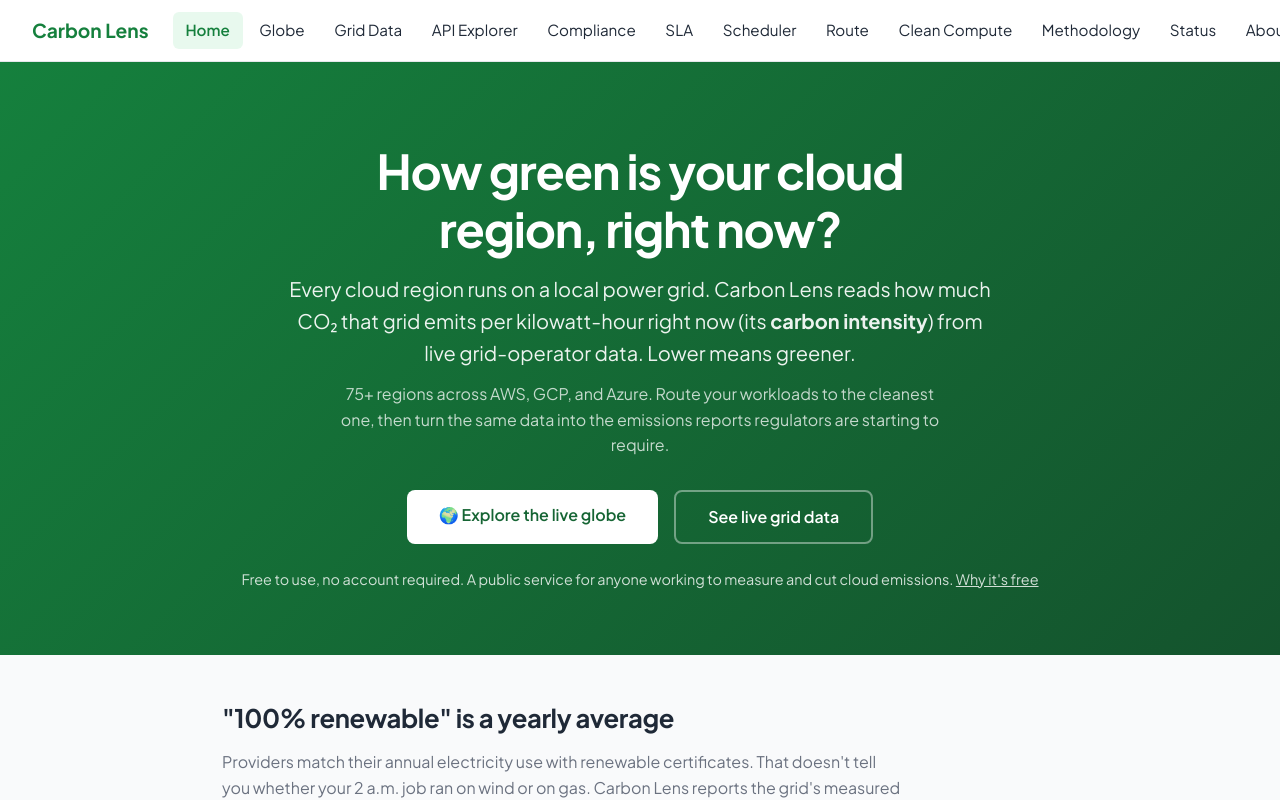
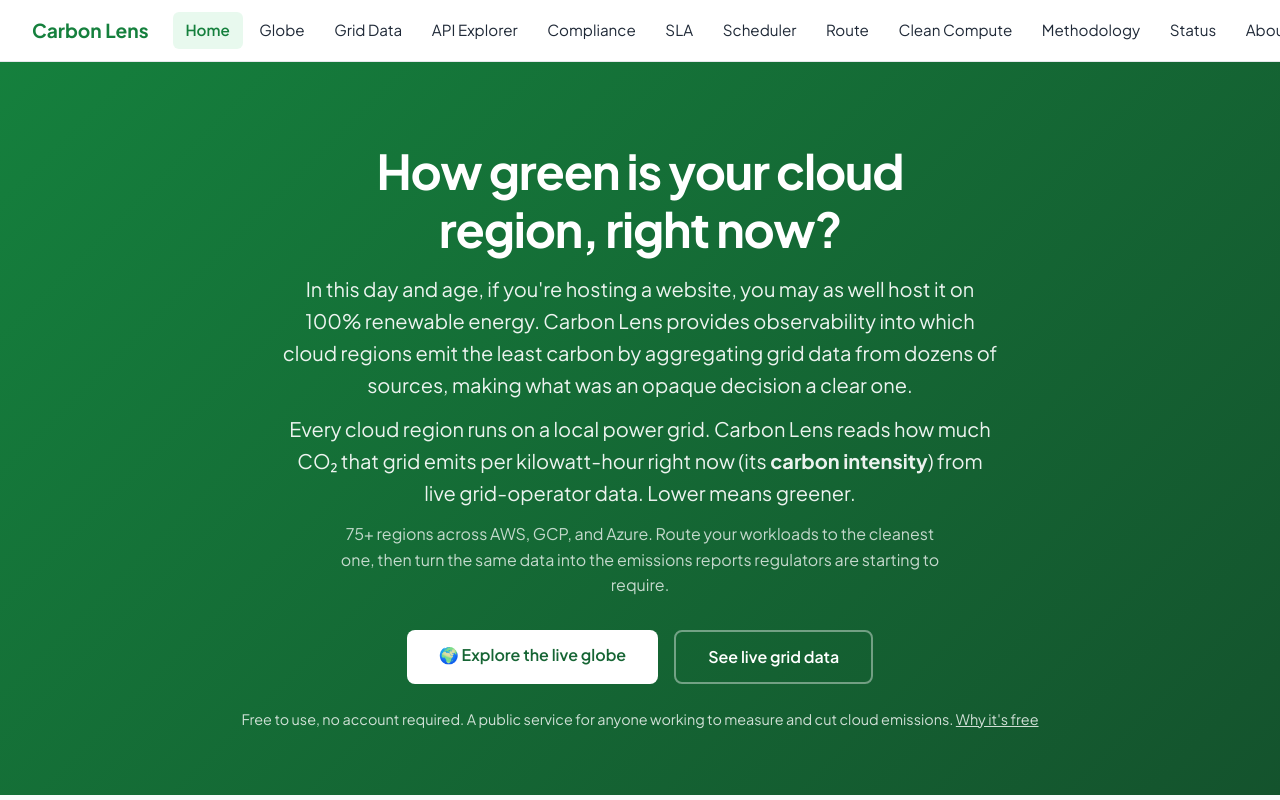
Before and after one commit to peterklingelhofer/carbon-lens, a React (Vite) app in the folder web/: page / in a window 1280 px wide. Shown: the top 800 px of the page. Built offline with nearby package versions, Linux system fonts and the light colour scheme; no server answers.

Commit message:
feat: clear intro

```diff
--- a/web/src/pages/Landing.tsx
+++ b/web/src/pages/Landing.tsx
@@ -62,6 +62,20 @@ export function Landing() {
           <br />
           region, right now?
         </h1>
+        <p
+          className="hero-subtitle"
+          style={{
+            fontSize: "1.25rem",
+            maxWidth: 720,
+            margin: "0 auto 0.75rem",
+            opacity: 0.92,
+          }}
+        >
+          In this day and age, if you're hosting a website, you may as well host it on 100%
+          renewable energy. Carbon Lens provides observability into which cloud regions emit the
+          least carbon by aggregating grid data from dozens of sources, making what was an opaque
+          decision a clear one.
+        </p>
         <p
           className="hero-subtitle"
           style={{
```
Also changed, not shown: 1 other file (tests, documents, lock files or other folders).
